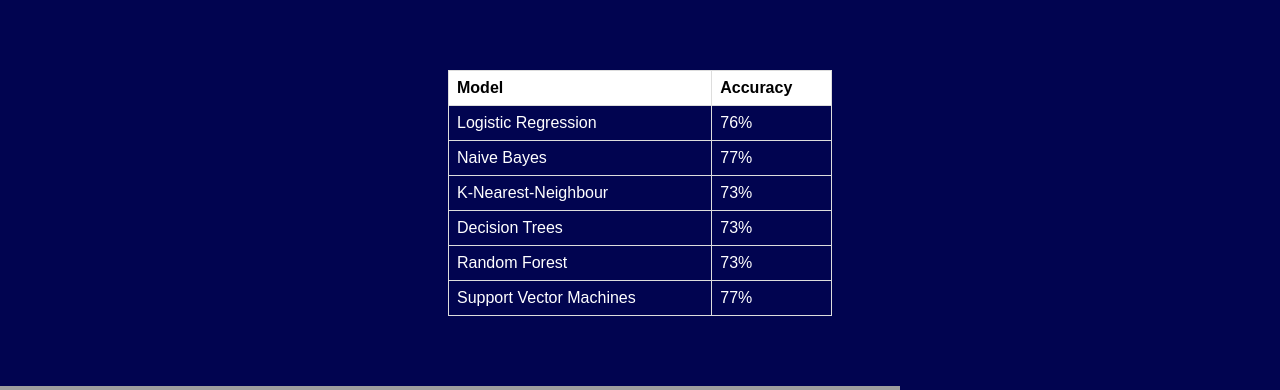
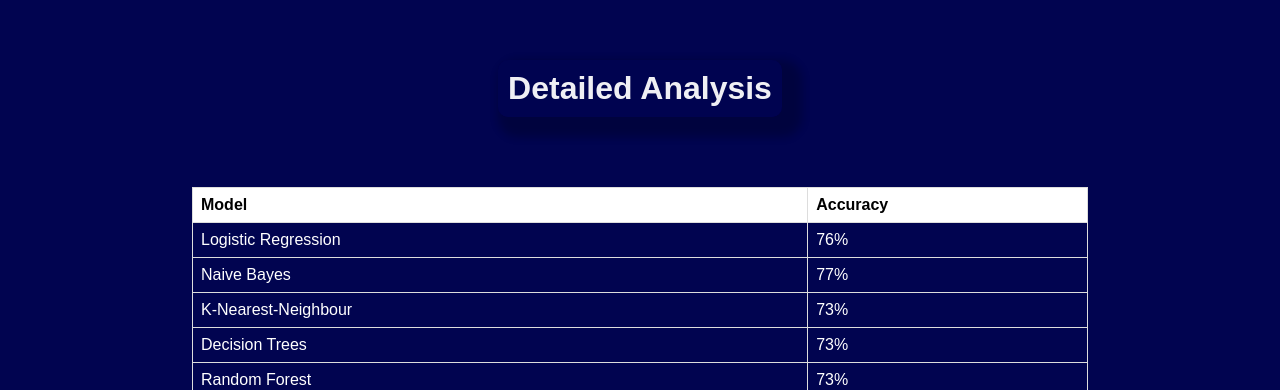
Before and after one commit to XDFrost/Liver-Disease-Prediction-Model-based-on-flask, a Flask app: page /detailed_analysis in a window 1280 px wide. Shown: the part 80-470 px from the top of the page. Run offline with Flask 3, Linux system fonts and the light colour scheme; grey boxes are pictures that could not be loaded.

Commit message:
Update padding and URI in config.json, adjust width and add headings in detailed_analysis.html

```diff
--- a/static/css/detailed_analysis.css
+++ b/static/css/detailed_analysis.css
@@ -109,7 +109,7 @@
 
 
 table {
-    width: 30%;
+    width: 70%;
     border-collapse: collapse;
     margin: 20px;
     color: #ffff;
@@ -128,6 +128,35 @@ th {
 }
 
 .plots {
-    height: 800px;
-    width: 900px
+    height: 40%;
+    width: 40%;
+    border-bottom: 20px;
 }
+
+.plot {
+    /* margin: 0 auto; */
+    display: flex;
+    gap: 100px;
+    margin-top: 30px;
+    flex-wrap: wrap;
+    justify-content: center;
+}
+
+.heading_ {
+    display:  flex;
+    justify-content: center;
+    align-items: center;
+    color: #ffff;
+    text-align: center;
+    margin: 60px auto;
+    opacity: 0.94;
+    box-shadow: 10px 10px 10px 10px rgba(0, 0, 0, 0.24);
+    backdrop-filter: blur(50px);
+    width: fit-content;
+    border-radius: 10px;
+}
+
+.heading_ h1 {
+   padding: 10px;
+   border-radius: 10px;
+}
--- a/static/css/detailed_predictions.css
+++ b/static/css/detailed_predictions.css
@@ -160,7 +160,7 @@
 }
 
 .context p {
-    padding: 30px;
+    padding: 20px;
     text-align: justify;
     font-size: 17px;
 
--- a/templates/detailed_analysis.html
+++ b/templates/detailed_analysis.html
@@ -27,6 +27,10 @@
                 <i class="fa-regular fa-user"></i>
             </ul>
         </div>
+    </div>
+
+    <div class = "heading_">
+        <h1>Detailed Analysis</h1>
     </div>
 
     <table>
@@ -63,6 +67,46 @@
             </tr>
         </tbody>
     </table>
-    <img src="{{url_for('static', filename = 'assets/img/plots.png')}}" alt="img" class = plots>
+    <div class = "heading_">
+        <h1>Plots</h1>
+    </div>
+    <div class = plot>
+        <img src="{{url_for('static', filename = 'assets/img/age_plt.png')}}" alt="img" class = plots>
+        <img src="{{url_for('static', filename = 'assets/img/BMI_plt.png')}}" alt="img" class = plots>
+        <img src="{{url_for('static', filename = 'assets/img/bp_plt.png')}}" alt="img" class = plots>
+        <img src="{{url_for('static', filename = 'assets/img/dpf_plt.png')}}" alt="img" class = plots>
+        <img src="{{url_for('static', filename = 'assets/img/glucose_plt.png')}}" alt="img" class = plots>
+        <img src="{{url_for('static', filename = 'assets/img/insulin.png')}}" alt="img" class = plots>
+        <img src="{{url_for('static', filename = 'assets/img/pregnancies.png')}}" alt="img" class = plots>
+        <img src="{{url_for('static', filename = 'assets/img/skin.png')}}" alt="img" class = plots>
+    </div>
+    <div class = "heading_">
+        <h1>Matrix result</h1>
+    </div>
+    <div class="plot">
+        <img src="{{url_for('static', filename = 'assets/img/cf.png')}}" alt="">
+    </div>
+    <table>
+        <thead>
+            <tr>
+                <th>Model</th>
+                <th>Accuracy</th>
+            </tr>
+        </thead>
+        <tbody>
+            <tr id="precision">
+                <td>Precision</td>
+                <td>75.6%</td>
+            </tr>
+            <tr id="nb">
+                <td>Recall</td>
+                <td>72.7%</td>
+            </tr>
+            <tr id="knn">
+                <td>F1-Score</td>
+                <td>73.6%</td>
+            </tr>
+        </tbody>
+    </table>
 </body>
 </html>
```
Also changed, not shown: templates/detailed_predictions.html (+21 -31 lines), static/JS/profile.js (added).
